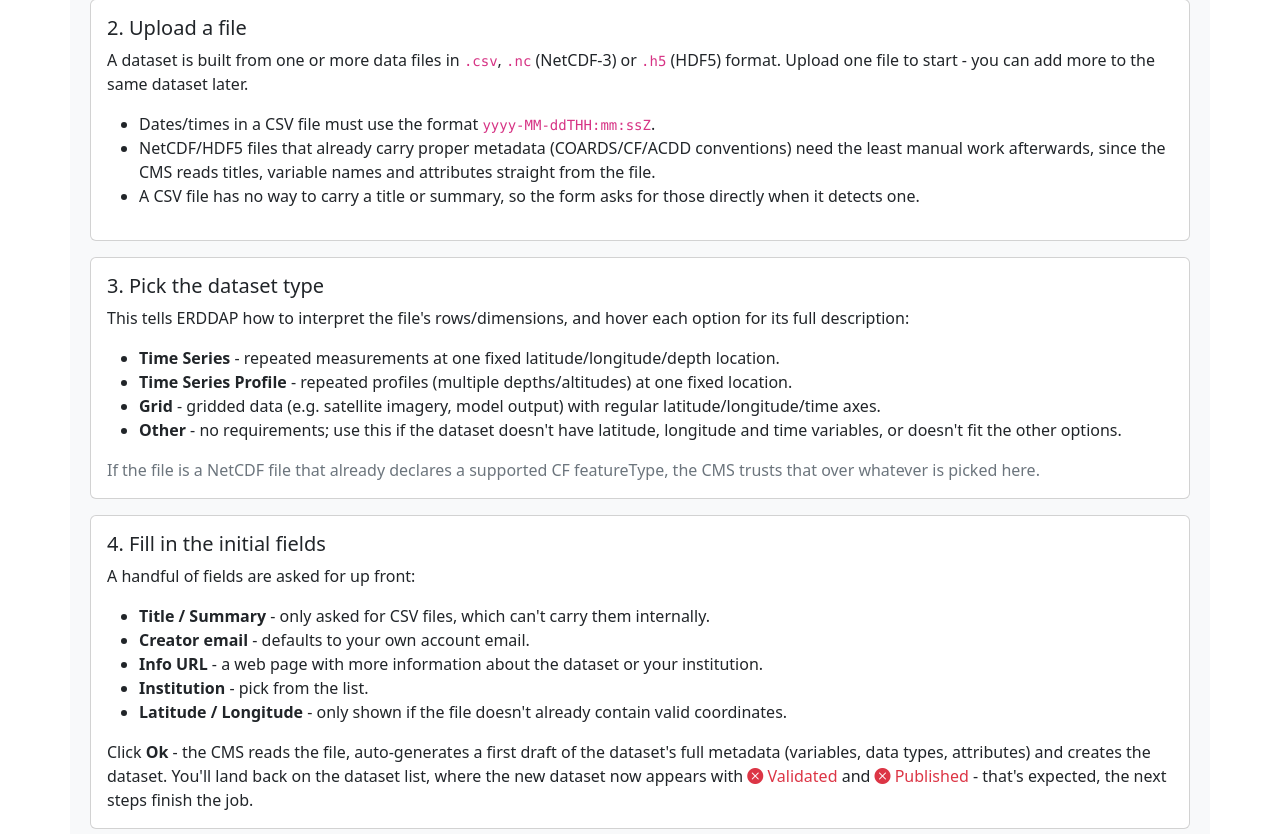
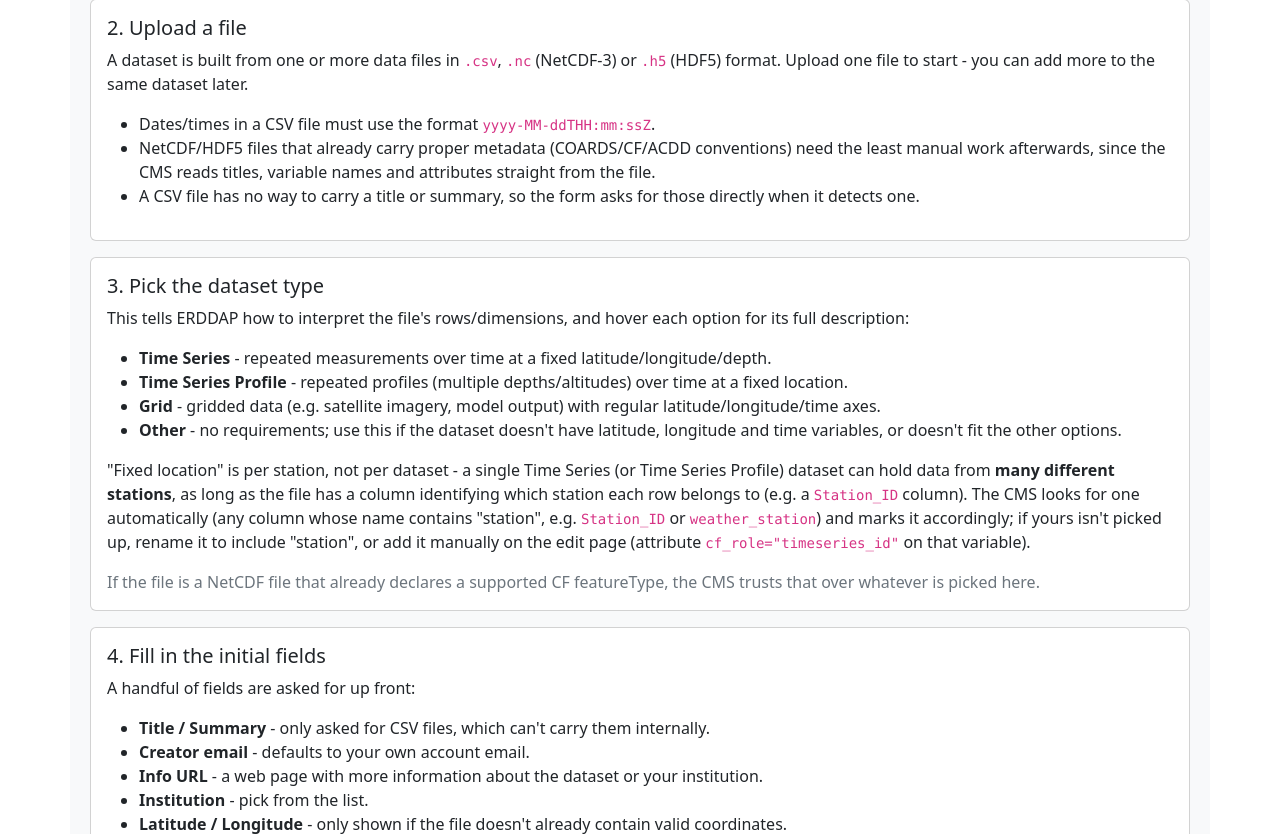
Before and after one commit to ISP-CNR/erddap-cms, a Python web app: template frontend/templates/guide.html in a window 1280 px wide. Shown: the part 432-1266 px from the top of the page. Run offline with Jinja, Linux system fonts and the light colour scheme; the template is opened without the code that fills it, so the values that code supplies are empty; some libraries are stand-ins or nearby versions.

Commit message:
Guide: clarify that Time Series datasets can hold multiple stations
Step 3 originally described Time Series/Time Series Profile as being
at a single fixed location, copy-pasted from index.html's per-type
tooltip - true for one series, but misleading read as a dataset-level
limit. A single dataset can hold many different stations, each its
own timeseries, as long as a column identifies which station each row
belongs to.

Documented the actual detection rule from utils.py's fix_generated_xml:
the CMS auto-assigns cf_role=timeseries_id to any variable whose name
contains "station" (case-insensitive substring match), and how to fix
it manually if that heuristic misses.

```diff
--- a/frontend/templates/guide.html
+++ b/frontend/templates/guide.html
@@ -47,12 +47,20 @@
       <h5 class="card-title">3. Pick the dataset type</h5>
       <p class="card-text">This tells ERDDAP how to interpret the file's rows/dimensions, and hover each option for its full description:</p>
       <ul>
-        <li><b>Time Series</b> - repeated measurements at one fixed latitude/longitude/depth location.</li>
-        <li><b>Time Series Profile</b> - repeated profiles (multiple depths/altitudes) at one fixed location.</li>
+        <li><b>Time Series</b> - repeated measurements over time at a fixed latitude/longitude/depth.</li>
+        <li><b>Time Series Profile</b> - repeated profiles (multiple depths/altitudes) over time at a fixed location.</li>
         <li><b>Grid</b> - gridded data (e.g. satellite imagery, model output) with regular latitude/longitude/time axes.</li>
         <li><b>Other</b> - no requirements; use this if the dataset doesn't have latitude, longitude and time
           variables, or doesn't fit the other options.</li>
       </ul>
+      <p class="card-text">
+        "Fixed location" is per station, not per dataset - a single Time Series (or Time Series Profile) dataset
+        can hold data from <b>many different stations</b>, as long as the file has a column identifying which
+        station each row belongs to (e.g. a <code>Station_ID</code> column). The CMS looks for one automatically
+        (any column whose name contains "station", e.g. <code>Station_ID</code> or <code>weather_station</code>)
+        and marks it accordingly; if yours isn't picked up, rename it to include "station", or add it manually
+        on the edit page (attribute <code>cf_role="timeseries_id"</code> on that variable).
+      </p>
       <p class="card-text text-muted">If the file is a NetCDF file that already declares a supported CF
         featureType, the CMS trusts that over whatever is picked here.</p>
     </div>
```
